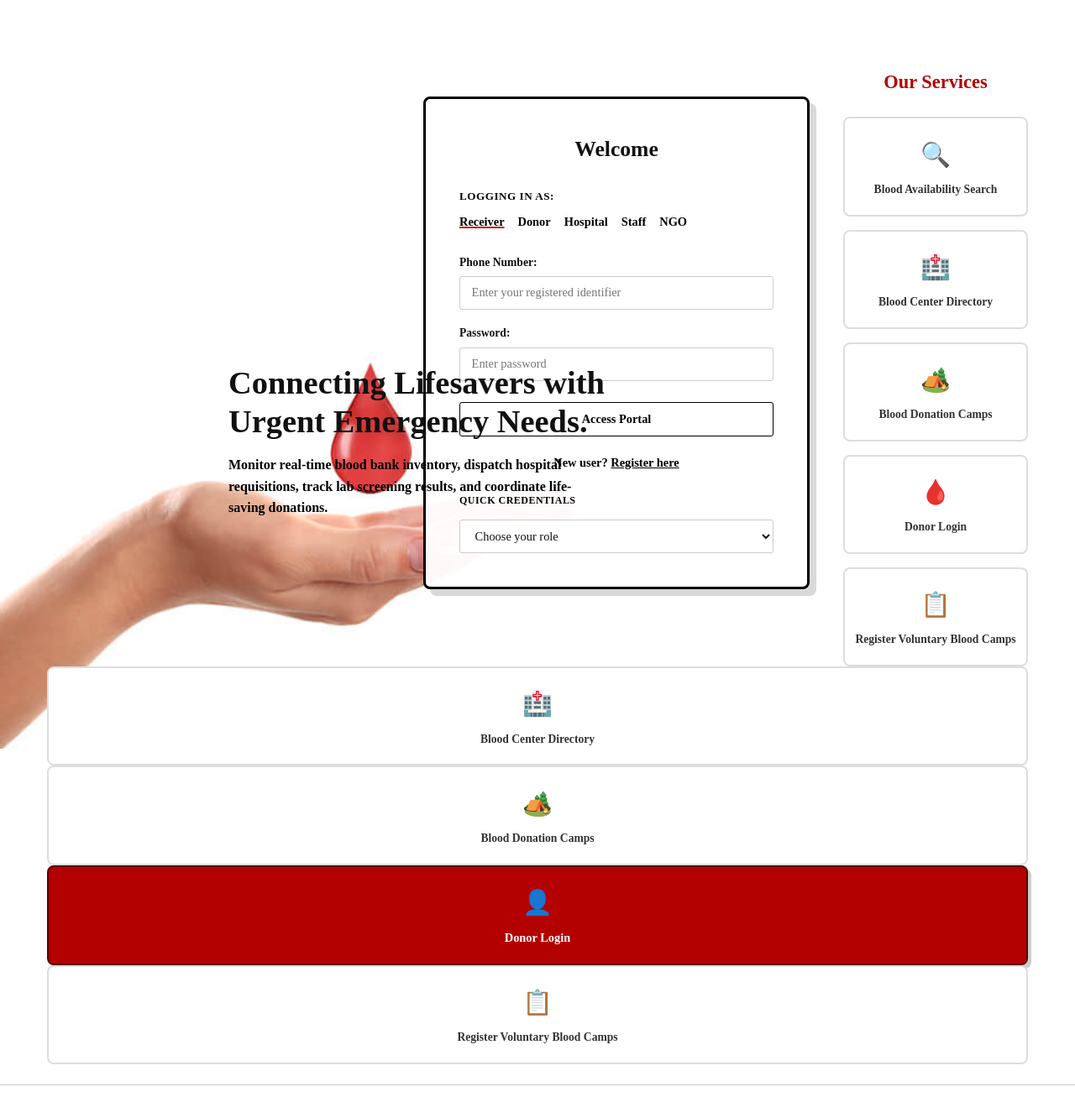
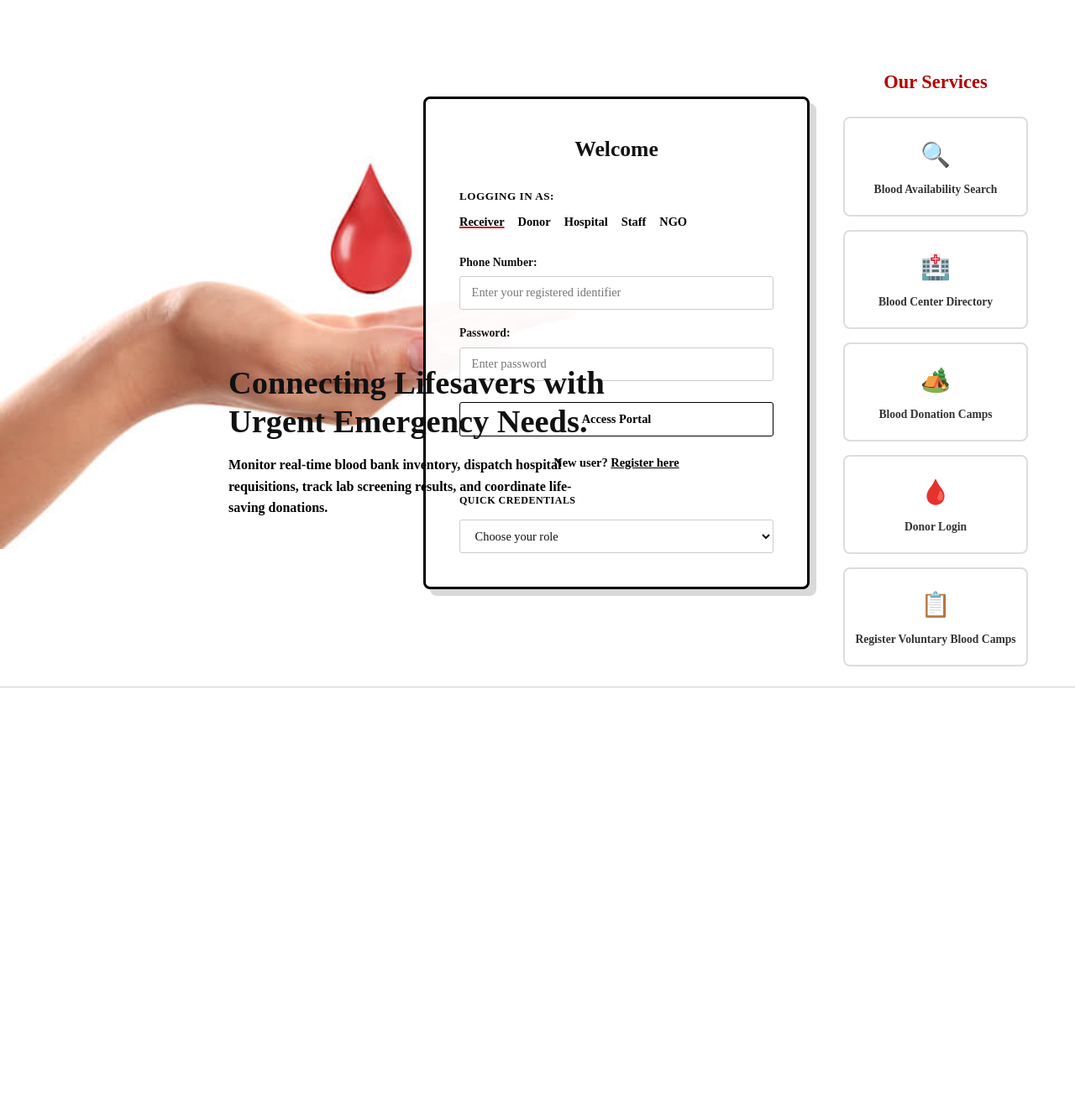
Before and after one commit to Shravya317/blood-bank-management-system, a Flask app: page /auth/login in a window 1280 px wide. Shown: the part 70-1402 px from the top of the page at 84% size. After the commit the page ends 889 px from the top, so only its background shows below. Run offline with Flask 3, Linux system fonts and the light colour scheme.

Commit message:
Fix broken services layout caused by regex error and apply clean hover effects

```diff
--- a/templates/login.html
+++ b/templates/login.html
@@ -121,7 +121,7 @@
         </div>
     </div>
 
-    <div class="services-sidebar" style="display: flex; flex-direction: column; gap: 1rem; width: 220px; margin-top: 3.5rem;">
+        <div class="services-sidebar" style="display: flex; flex-direction: column; gap: 1rem; width: 220px; margin-top: 3.5rem;">
         <h3 style="color: #b30000; font-family: 'Times New Roman', serif; font-size: 1.4rem; margin-bottom: 0.5rem; text-align: center; font-weight: 900;">Our Services</h3>
 
         <div class="service-card">
@@ -150,29 +150,6 @@
         </div>
     </div>
 </div>
-
-        <div style="background: #fff; border: 2px solid #ddd; padding: 1.2rem 0.5rem; text-align: center; border-radius: 8px; cursor: pointer; transition: 0.2s;" onmouseover="this.style.borderColor='#000'; this.style.boxShadow='4px 4px 0px rgba(0,0,0,0.1)'" onmouseout="this.style.borderColor='#ddd'; this.style.boxShadow='none'">
-            <div style="font-size: 1.8rem; margin-bottom: 0.5rem;">🏥</div>
-            <div style="font-size: 0.85rem; font-weight: bold; color: #333;">Blood Center Directory</div>
-        </div>
-
-        <div style="background: #fff; border: 2px solid #ddd; padding: 1.2rem 0.5rem; text-align: center; border-radius: 8px; cursor: pointer; transition: 0.2s;" onmouseover="this.style.borderColor='#000'; this.style.boxShadow='4px 4px 0px rgba(0,0,0,0.1)'" onmouseout="this.style.borderColor='#ddd'; this.style.boxShadow='none'">
-            <div style="font-size: 1.8rem; margin-bottom: 0.5rem;">🏕️</div>
-            <div style="font-size: 0.85rem; font-weight: bold; color: #333;">Blood Donation Camps</div>
-        </div>
-
-        <div style="background: #b30000; border: 2px solid #5a0000; padding: 1.2rem 0.5rem; text-align: center; border-radius: 8px; cursor: pointer; box-shadow: 4px 4px 0px rgba(0,0,0,0.2);">
-            <div style="font-size: 1.8rem; margin-bottom: 0.5rem;">👤</div>
-            <div style="font-size: 0.9rem; font-weight: 900; color: #fff;">Donor Login</div>
-        </div>
-
-        <div style="background: #fff; border: 2px solid #ddd; padding: 1.2rem 0.5rem; text-align: center; border-radius: 8px; cursor: pointer; transition: 0.2s;" onmouseover="this.style.borderColor='#000'; this.style.boxShadow='4px 4px 0px rgba(0,0,0,0.1)'" onmouseout="this.style.borderColor='#ddd'; this.style.boxShadow='none'">
-            <div style="font-size: 1.8rem; margin-bottom: 0.5rem;">📋</div>
-            <div style="font-size: 0.85rem; font-weight: bold; color: #333;">Register Voluntary Blood Camps</div>
-        </div>
-    </div>
-</div>
-
 
 <script>
     function selectRole(role, element) {
```
